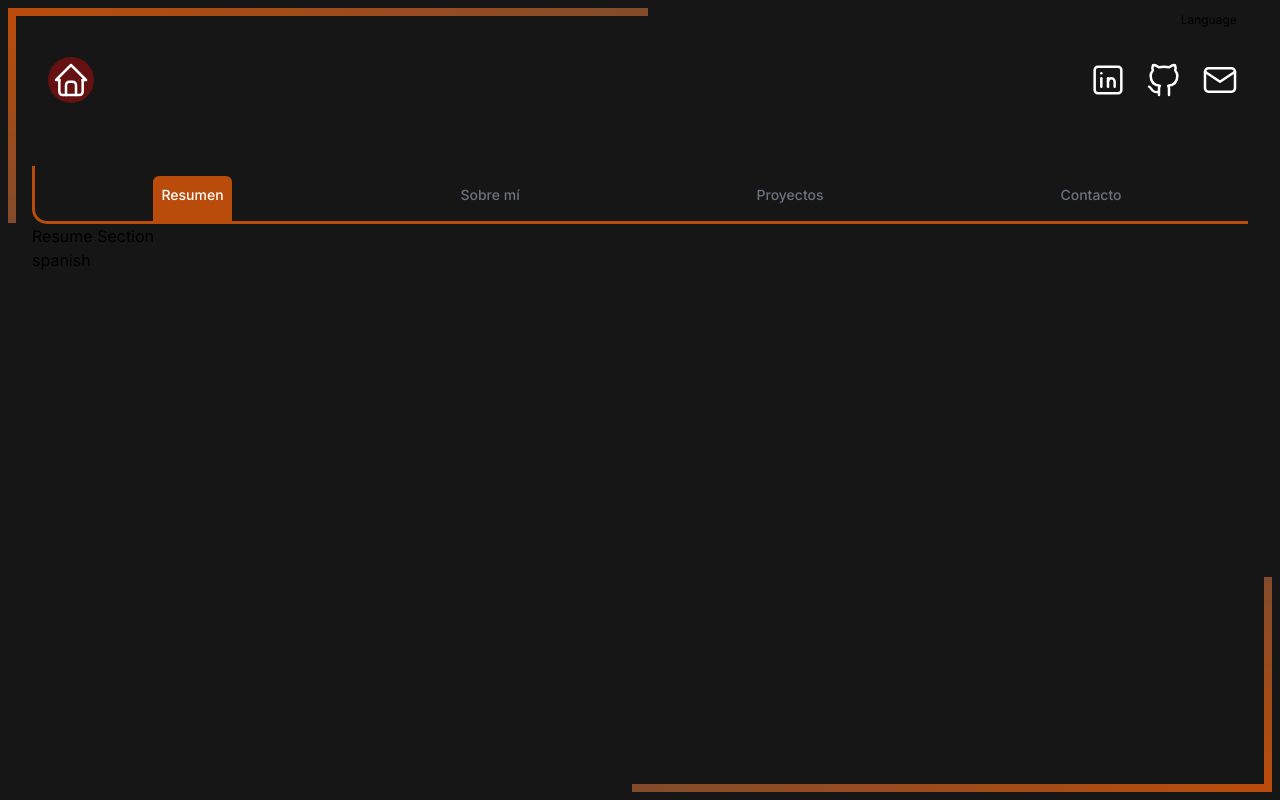
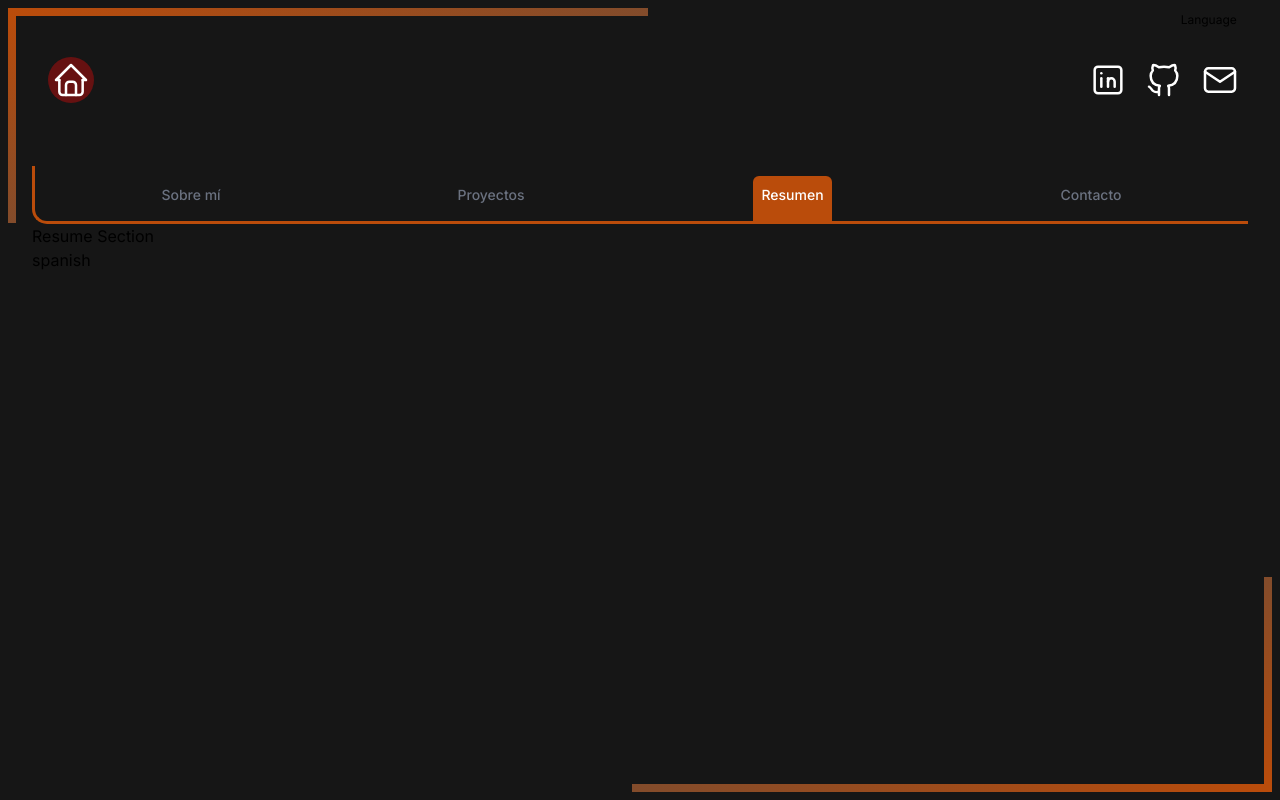
Before and after one commit to gastoncaute/portafolio, a Next.js app: page / in a window 1280 px wide. Built offline with nearby package versions, Linux system fonts and the light colour scheme.

Commit message:
Tabs style

```diff
--- a/src/components/Tabs/Tabs.tsx
+++ b/src/components/Tabs/Tabs.tsx
@@ -29,14 +29,6 @@
       <ul>
         <li>
           <button
-            className={visibleComponent === "resume" ? "active" : ""}
-            onClick={() => setActiveSection("resume")}
-          >
-            {getButtonText("resume")}
-          </button>
-        </li>
-        <li>
-          <button
             className={visibleComponent === "about" ? "active" : ""}
             onClick={() => setActiveSection("about")}
           >
@@ -49,6 +41,14 @@
             onClick={() => setActiveSection("projects")}
           >
             {getButtonText("projects")}
+          </button>
+        </li>
+        <li>
+          <button
+            className={visibleComponent === "resume" ? "active" : ""}
+            onClick={() => setActiveSection("resume")}
+          >
+            {getButtonText("resume")}
           </button>
         </li>
         <li>
```
